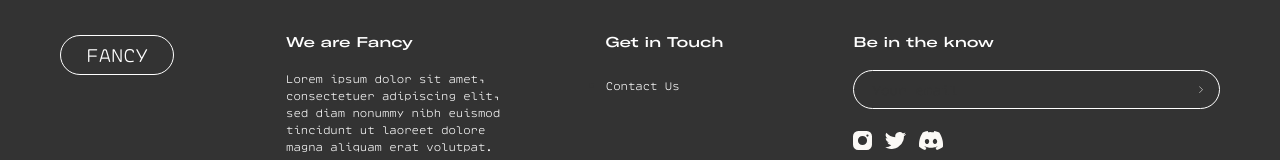
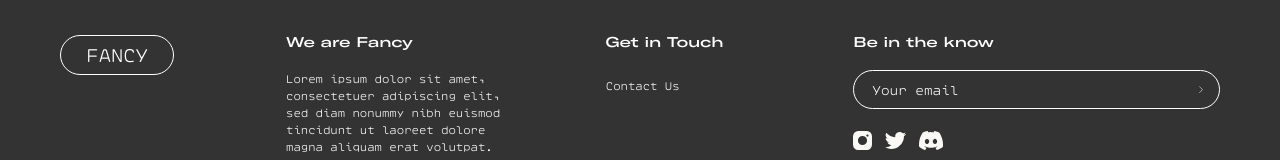
Before and after one commit to DevShahidul/fancy-reactjs, a Next.js app: page / in a window 1280 px wide. Shown: the part 855-1015 px from the top of the page. Built offline with nearby package versions, Linux system fonts and the light colour scheme.

Commit message:
Added important in input color for footer

```diff
--- a/public/assets/scss/components/_form.scss
+++ b/public/assets/scss/components/_form.scss
@@ -17,10 +17,10 @@ input::placeholder{
         position: relative;
         z-index: 1;
         input {
-            color: $white-color;
+            color: $white-color !important;
             font-family: $ellograph;
             &::placeholder {
-                color: $white-color;
+                color: $white-color !important;
             }
             &::-moz-placeholder {
                 color: $white-color;
--- a/public/assets/scss/layout/_footer.scss
+++ b/public/assets/scss/layout/_footer.scss
@@ -32,11 +32,6 @@
     }
     @include mq(xs) {
         width: 42%;
-    }
-}
-.footer-area{
-    input{
-        color: #fff !important;
     }
 }
 
```
Also changed, not shown: public/assets/css/main.css, 1 other file (tests, documents, lock files or other folders).
